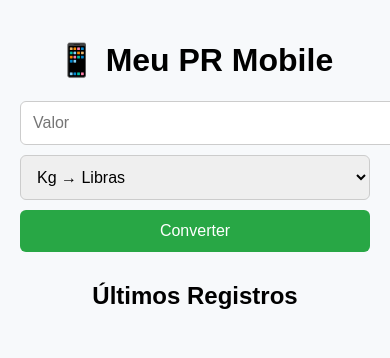
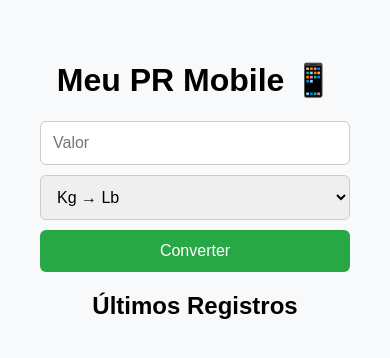
Before and after one commit to em1srod/meu-pr-mobile, a plain HTML site: page index.html in a window 390 px wide. Drawn offline with Linux system fonts and the light colour scheme.

Commit message:
Estilização Meu PR Mobile

```diff
--- a/index.html
+++ b/index.html
@@ -8,13 +8,13 @@
 </head>
 <body>
   <main>
-    <h1>📱 Meu PR Mobile</h1>
+    <h1> Meu PR Mobile 📱</h1>
 
     <section>
       <input type="number" id="valor" placeholder="Valor" />
       <select id="tipoConversao">
-        <option value="kgToLb">Kg → Libras</option>
-        <option value="lbToKg">Libras → Kg</option>
+        <option value="kgToLb">Kg → Lb</option>
+        <option value="lbToKg">Lb → Kg</option>
       </select>
       <button onclick="converter()">Converter</button>
       <p id="resultado"></p>
--- a/style.css
+++ b/style.css
@@ -9,6 +9,7 @@ body {
 main {
   max-width: 400px;
   margin: auto;
+  padding: 20px;
 }
 
 input, select, button {
@@ -18,6 +19,8 @@ input, select, button {
   font-size: 1em;
   border: 1px solid #ccc;
   border-radius: 6px;
+  box-sizing: border-box;
+  display: block;
 }
 
 button {
```
Also changed, not shown: 1 other file.
